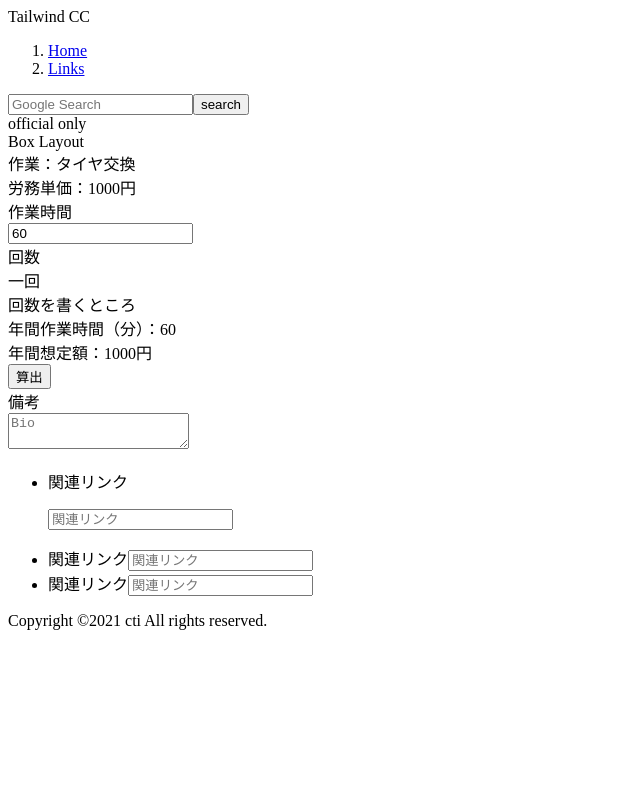
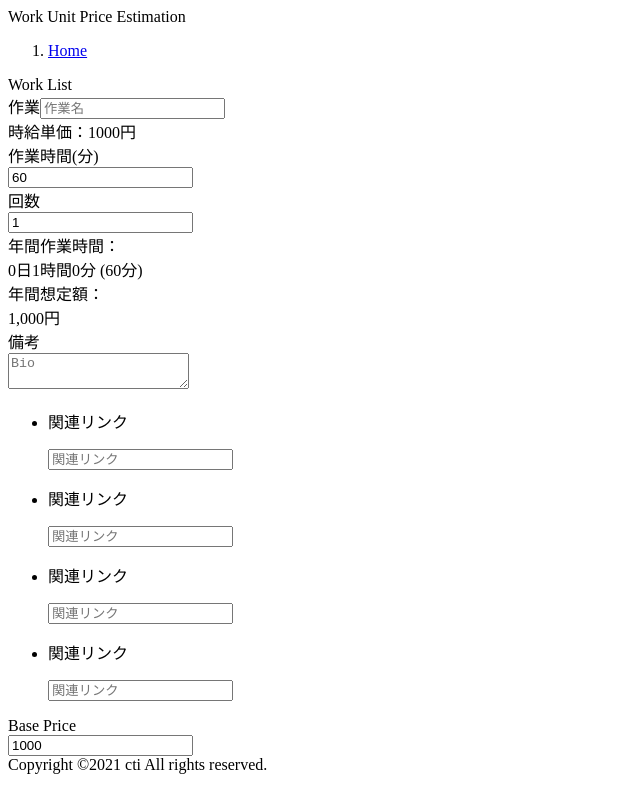
Before and after one commit to cti1650/work-unit-price-estimation, a Next.js app: page / in a window 1280 px wide. Shown: the whole page, without its empty margins (0-640 px from the left). Built offline with nearby package versions, Linux system fonts and the light colour scheme.

Commit message:
💄 コンポーネントのデザイン変更

```diff
--- a/src/components/layout/navbar.tsx
+++ b/src/components/layout/navbar.tsx
@@ -7,7 +7,7 @@ export default function Navbar({ children }) {
     <>
       <div className='w-full'>
         <div className='w-full py-2 sm:py-6 text-center text-4xl font-bold'>
-          Tailwind CC
+          Work Unit Price Estimation
         </div>
         <ol className='w-full py-2 sm:py-4 flex justify-center items-center content-center space-x-6 text-gray-800'>
           <li>
@@ -17,15 +17,14 @@ export default function Navbar({ children }) {
               </a>
             </Link>
           </li>
-          <li>
+          {/* <li>
             <Link href='/site'>
               <a className='px-4 py-1 bg-white hover:bg-gray-200 rounded'>
                 Links
               </a>
             </Link>
-          </li>
+          </li> */}
         </ol>
-        <TailwindSearch />
       </div>
     </>
   );
--- a/src/components/parts/Root.tsx
+++ b/src/components/parts/Root.tsx
@@ -1,29 +1,73 @@
 /* eslint-disable tailwindcss/no-custom-classname */
 import type React from 'next';
-import { useCallback, useState } from 'react';
+import { useCallback, useEffect, useState } from 'react';
 
 type RootType = {
+  workName: string,
   basePrice: number,
   baseCount: number,
-  defTime: number
+  defTime: number,
+  onChange: (val: any) => void,
 }
 
 const Root = (props: RootType) => {
-  const { basePrice, baseCount, defTime } = props;
+  const { workName, basePrice, baseCount, defTime, onChange } = props;
+  const [name, setName] = useState(workName);
   const [time, setTime] = useState(defTime);
+  const [count, setCount] = useState(baseCount);
+  const handleChangeName = useCallback((e) => {
+    setName(e.target.value);
+  }, [name])
   const handleChangeTime = useCallback((e) => {
     setTime(e.target.value);
   }, [time])
+  const handleChangeCount = useCallback((e) => {
+    setCount(e.target.value);
+  }, [count])
+  const sumTime = useCallback(() => {
+    return time * count
+  }, [time, count])
+  const sumPrice = useCallback(() => {
+    return (time * count) / 60 * basePrice
+  }, [time, count, basePrice])
+  const makeTime = useCallback(() => {
+    const num = sumTime();
+    const timeD = Math.floor(num / (24 * 60));
+    const timeH = Math.floor(num % (24 * 60) / (60));
+    const timeM = Math.floor(num % (24 * 60) % (60));
+    const timeDMS = timeD + '日' + timeH + '時間' + timeM + '分';
+    return timeDMS;
+  }, [time, count])
+
+  useEffect(() => {
+    onChange({
+      name: workName,
+      base_price: basePrice,
+      time: time,
+      count: count,
+      sum_time: sumTime(),
+      sum_time_str: makeTime(),
+      sum_price: sumPrice(),
+    })
+  }, [time, count])
+
   return (
     <div className="flex flex-col space-x-4 w-full">
-      <div className="font-extrabold bg-gray-300 py-4 px-8 rounded-xl shadow">
-        <div className="flex justify-between">
-          <div>作業：タイヤ交換</div>
-          <div>労務単価：{basePrice}円</div>
+      <div className="font-extrabold bg-gray-300 py-4 px-8 rounded-xl shadow space-y-2">
+        <div className="flex md:flex-row flex-col justify-between">
+          <div className='text-xl md:text-3xl w-full'>作業<input
+            type="text"
+            value={name}
+            onChange={handleChangeName}
+            placeholder="作業名"
+            className="input input-bordered text-xl md:text-3xl w-full"
+          ></input></div>
+          <div className='flex-none w-40 text-right'>時給単価：{basePrice}円</div>
         </div>
-        <div className="flex justify-between">
-          <div>作業時間</div>
-          <div className="form-control">
+        <div className="flex md:flex-row flex-col md:space-x-2 space-y-2 content-center md:items-center">
+          <div className="flex md:flex-row flex-col justify-between content-center md:items-center">
+            <div className='flex-none md:w-32'>作業時間(分)</div>
+            <div className="w-full form-control">
               <input
                 type="number"
                 value={time}
@@ -33,59 +77,50 @@ const Root = (props: RootType) => {
               ></input>
             </div>
           </div>
-        <div className="flex justify-between max-w-xs">
-          <div>回数</div> <div>一回</div>
-          <div>回数を書くところ</div>
+          <div className="flex md:flex-row flex-col justify-between content-center md:items-center">
+            <div className='flex-none md:w-32'>回数</div>
+            <div className="w-full form-control">
+              <input
+                type="number"
+                value={count}
+                onChange={handleChangeCount}
+                placeholder="累計回数"
+                className="input input-sm input-bordered"
+              ></input>
+            </div>
+          </div>
         </div>
         <div className="flex justify-between">
-          <div className="max-w-md">
-            <div className="flex justify-between items-center">
-              <div>年間作業時間（分）：{time * baseCount}</div>
-            </div>
-            <div>年間想定額：{(time * baseCount) / 60 * basePrice}円</div>
-          </div>
-          <div className="">
-            <button className="content-center p-10 btn btn-info">算出</button>
+          <div className="w-full text-lg md:text-2xl py-4">
+            <div className="flex flex-col justify-between">
+              <div><div>年間作業時間：</div><div className='pl-8'>{makeTime()}  ({sumTime()}分)</div></div>
+              <div><div>年間想定額：</div><div className='pl-8'>{sumPrice().toLocaleString()}円</div></div>
             </div>
           </div>
-
-        <div>
+        </div>
+        <div className='w-full'>
           <div>備考</div>
           <div className="form-control">
             <textarea
-              className="max-w-md h-24 textarea textarea-bordered textarea-accent"
+              className="w-full h-24 textarea textarea-bordered textarea-accent"
               placeholder="Bio"
             ></textarea>
           </div>
         </div>
 
         <div className='pt-2'>
-          <ul>
-            <li className='flex flex-row'>
-              <p>関連リンク</p>
-              <p><input
+          <ul className='flex flex-col space-y-1'>
+            {[null, null, null, null].map(() => {
+              return <li className='flex flex-row space-x-4'>
+                <p className='flex-none'>関連リンク</p>
+                <p className='w-full'><input
                   type="text"
                   placeholder="関連リンク"
-                className="ml-4 w-full input input-sm input-info input-bordered"
+                  className="w-full input input-sm input-info input-bordered"
                 />
                 </p>
               </li>
-            <li>
-              関連リンク
-              <input
-                type="text"
-                placeholder="関連リンク"
-                className="ml-4 input input-sm input-info input-bordered"
-              />
-            </li>
-            <li>
-              関連リンク
-              <input
-                type="text"
-                placeholder="関連リンク"
-                className="ml-4 input input-sm input-info input-bordered"
-              />
-            </li>
+            })}
           </ul>
         </div>
       </div>
@@ -94,9 +129,11 @@ const Root = (props: RootType) => {
 };
 
 Root.defaultProps = {
+  workName: '',
   basePrice: 1000,
   baseCount: 1,
-  defTime: 60
+  defTime: 60,
+  onChange: () => { }
 }
 
 export default Root;
--- a/src/pages/index.tsx
+++ b/src/pages/index.tsx
@@ -1,4 +1,4 @@
-import React, { useState } from 'react';
+import React, { useCallback, useState } from 'react';
 import Head from 'next/head';
 import {
   SampleBox,
@@ -16,10 +16,10 @@ import { SampleFlexBoxs } from '@comp/parts/sample';
 import Root from '@comp/parts/Root';
 
 const Home = () => {
-  const [comment, setComment] = useState('');
-  const handleCopy = (text) => {
-    setComment(text);
-  };
+  const [base, setBase] = useState(1000);
+  const handleChangeBase = useCallback((e) => {
+    setBase(e.target.value);
+  }, [base]);
   const links = LinkData();
   return (
     <div className='container max-w-screen-md mx-auto text-sans'>
@@ -30,9 +30,13 @@ const Home = () => {
 
       <div className='w-full text-gray-900 p-4'>
         <div>
-          <div className='sticky text-lg font-bold pt-4'>Box Layout</div>
+          <div className='sticky text-lg font-bold pt-4'>Work List</div>
           <div className='flex flex-row flex-wrap justify-center items-center'>
-            <Root />
+            <Root basePrice={base} onChange={(val) => { console.log(val) }} />
+          </div>
+          <div className='sticky text-lg font-bold pt-4'>Base Price</div>
+          <div className='flex flex-row flex-wrap justify-center items-center'>
+            <input type='number' className="input input-sm input-bordered w-full" placeholder='basePrice' value={base} onChange={handleChangeBase} />
           </div>
         </div>
       </div>
```
Lines whose indentation alone changed are shown as unchanged.
